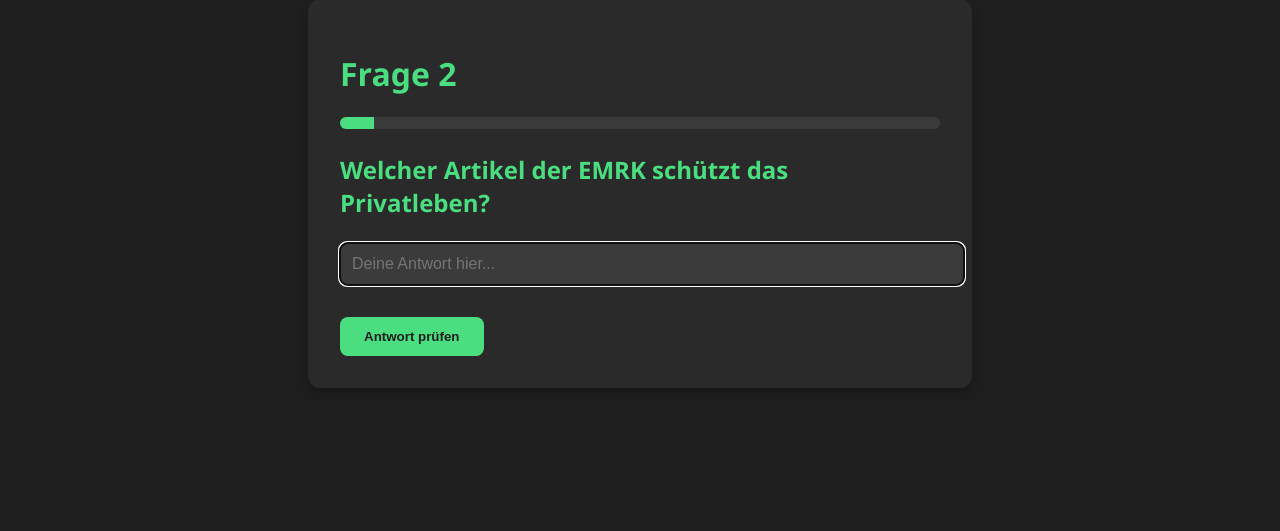
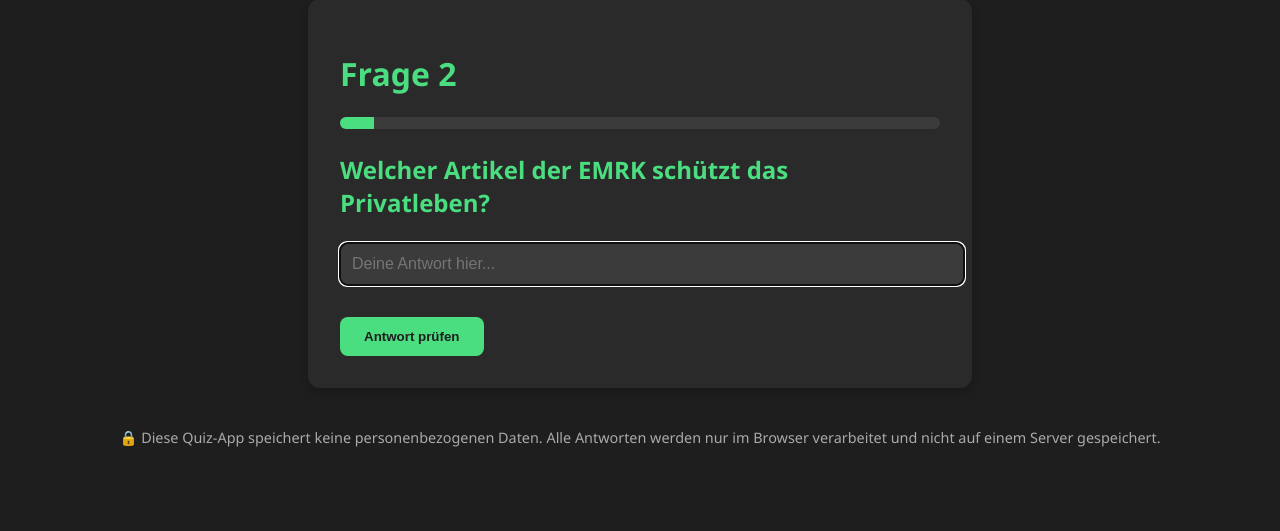
Before and after one commit to sleischel/Datenschutz, a Flask app: page /question/1 in a window 1280 px wide. Shown: the part 88-619 px from the top of the page. Run offline with Flask 3, Linux system fonts and the light colour scheme.

Commit message:
Update quiz.html

```diff
--- a/templates/quiz.html
+++ b/templates/quiz.html
@@ -33,4 +33,9 @@
     {% endif %}
   </div>
 </body>
+  <footer>
+  <p style="font-size: 0.9em; text-align: center; margin-top: 40px; color: #aaa;">
+    🔒 Diese Quiz-App speichert keine personenbezogenen Daten. Alle Antworten werden nur im Browser verarbeitet und nicht auf einem Server gespeichert.
+  </p>
+</footer>
 </html>
```
